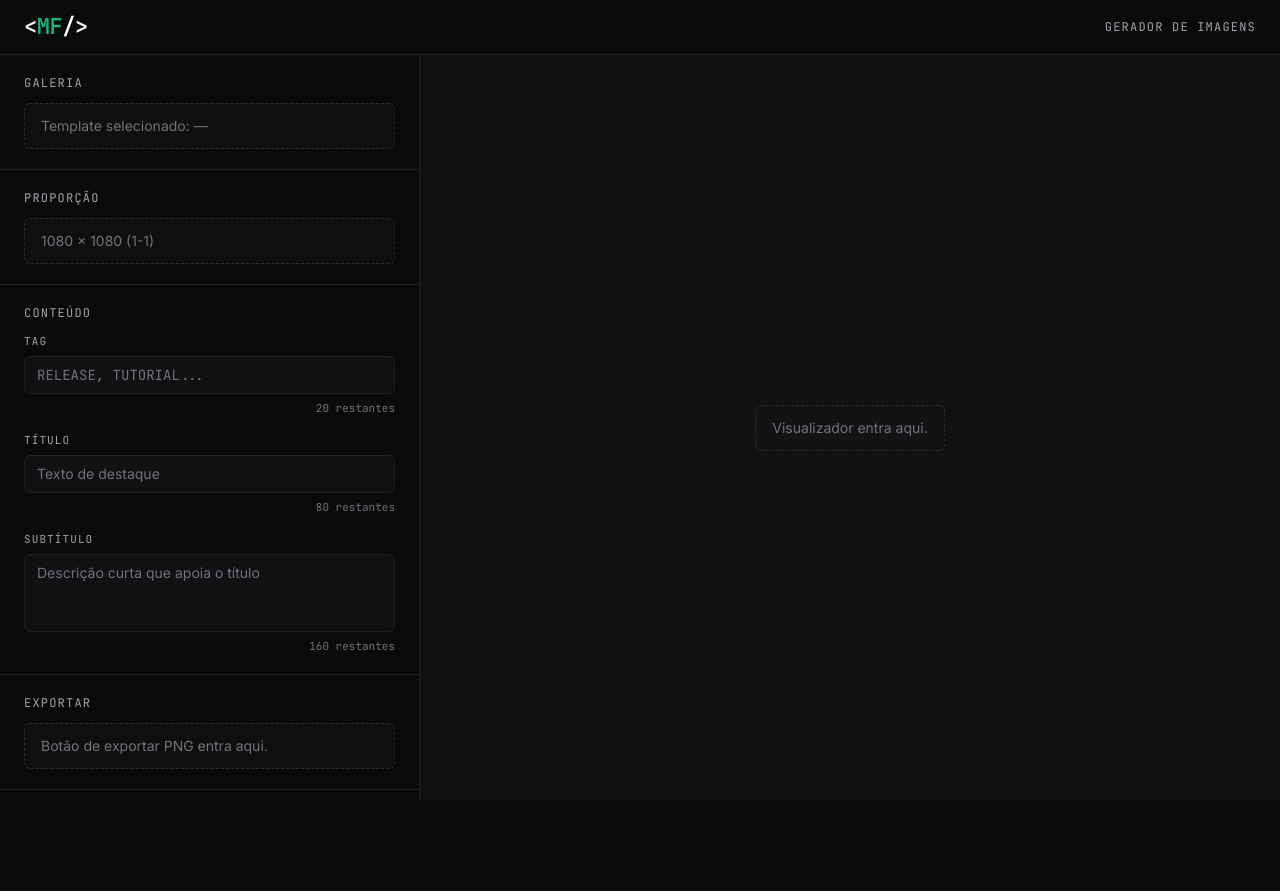
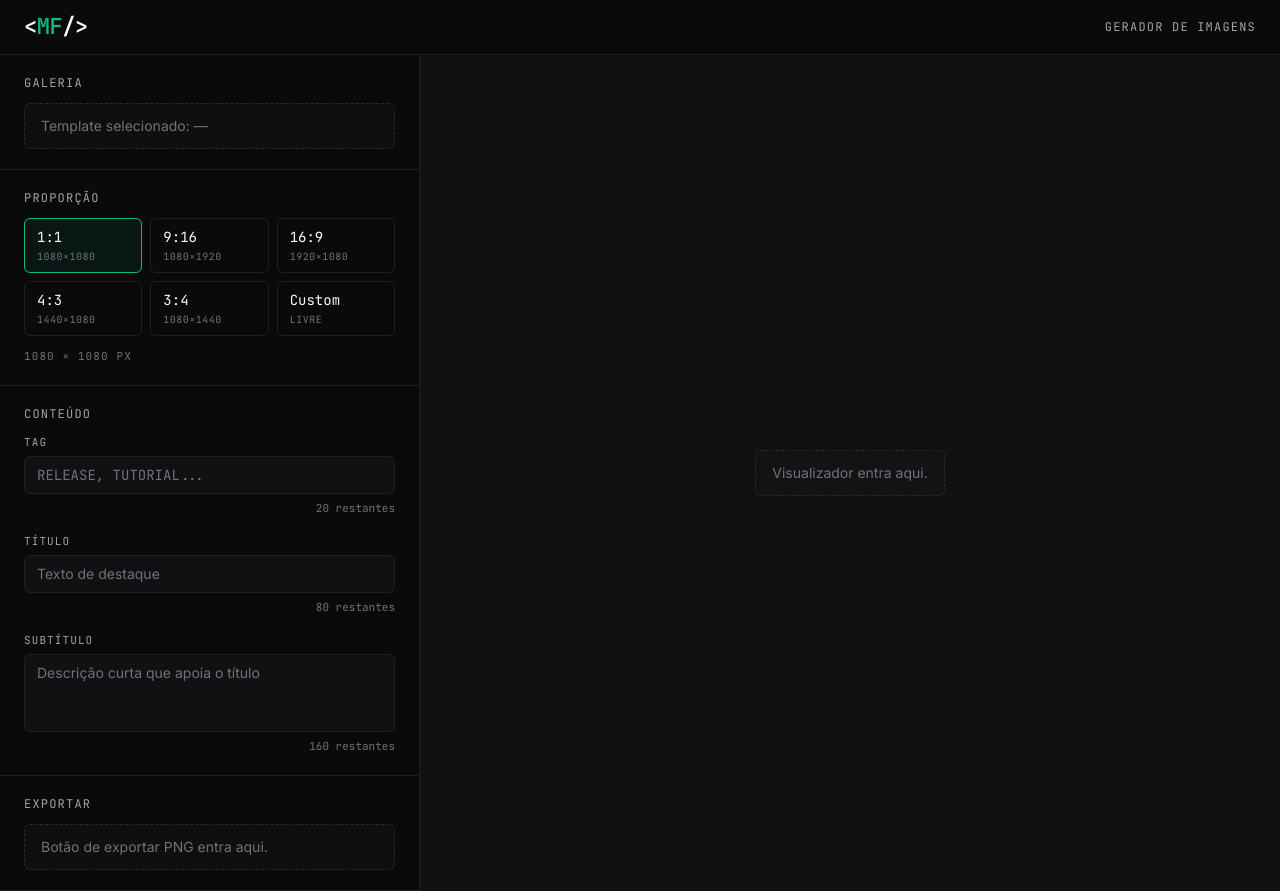
Before and after one commit to Fiuza3/MFGen, a Next.js app: page / in a window 1280 px wide. Before the commit the page ends 800 px from the top, so only its background shows below. Built offline with nearby package versions, Linux system fonts and the light colour scheme.

Commit message:
feat: seletor de proporcao com presets e dimensao custom
Grid com os presets do catalogo mais um botao 'Custom'. Quando custom
esta ativo, dois campos numericos clampados aos limites do catalogo
aparecem. O rodape da secao sempre mostra a dimensao efetiva em pixels.

```diff
--- a/src/app/page.tsx
+++ b/src/app/page.tsx
@@ -3,6 +3,9 @@
 import { Logo } from "@/identidade/Logo";
 import { usarEstadoGerador } from "@/compartilhado/hooks/usarEstadoGerador";
 import { FormularioConteudo } from "@/recursos/editor/componentes/FormularioConteudo";
+import { CamposDimensaoCustom } from "@/recursos/proporcao/componentes/CamposDimensaoCustom";
+import { SeletorProporcao } from "@/recursos/proporcao/componentes/SeletorProporcao";
+import { ID_PROPORCAO_CUSTOM } from "@/recursos/proporcao/tipos";
 
 /**
  * Página única do gerador. Define a estrutura visual em três seções:
@@ -33,9 +36,21 @@ export default function PaginaGerador() {
           </Secao>
 
           <Secao titulo="Proporção">
-            <Espacador
-              descricao={`${estado.dimensao.largura} × ${estado.dimensao.altura} (${estado.idProporcao})`}
-            />
+            <div className="flex flex-col gap-3">
+              <SeletorProporcao
+                selecionado={estado.idProporcao}
+                aoSelecionar={estado.selecionarProporcao}
+              />
+              {estado.idProporcao === ID_PROPORCAO_CUSTOM && (
+                <CamposDimensaoCustom
+                  dimensao={estado.dimensao}
+                  aoMudar={estado.definirDimensao}
+                />
+              )}
+              <span className="font-mono text-[11px] uppercase tracking-widest text-mf-texto-sutil">
+                {estado.dimensao.largura} × {estado.dimensao.altura} px
+              </span>
+            </div>
           </Secao>
 
           <Secao titulo="Conteúdo">
--- /dev/null
+++ b/src/recursos/proporcao/componentes/CamposDimensaoCustom.tsx
@@ -0,0 +1,77 @@
+"use client";
+
+import type { ChangeEvent } from "react";
+
+import {
+  LIMITE_DIMENSAO_MAXIMA,
+  LIMITE_DIMENSAO_MINIMA,
+} from "../catalogo";
+import type { Dimensao } from "../tipos";
+
+type CamposDimensaoCustomProps = {
+  dimensao: Dimensao;
+  aoMudar: (dimensao: Dimensao) => void;
+};
+
+/**
+ * Dois inputs numéricos lado a lado para largura e altura no modo custom.
+ * Valores fora dos limites do catálogo são clampados antes de propagar.
+ */
+export function CamposDimensaoCustom({
+  dimensao,
+  aoMudar,
+}: CamposDimensaoCustomProps) {
+  const aoEditar = (campo: keyof Dimensao) => (evento: ChangeEvent<HTMLInputElement>) => {
+    const bruto = Number(evento.target.value);
+    if (!Number.isFinite(bruto)) {
+      return;
+    }
+    const limitado = Math.min(
+      LIMITE_DIMENSAO_MAXIMA,
+      Math.max(LIMITE_DIMENSAO_MINIMA, Math.round(bruto)),
+    );
+    aoMudar({ ...dimensao, [campo]: limitado });
+  };
+
+  return (
+    <div className="grid grid-cols-2 gap-2">
+      <CampoNumero
+        rotulo="Largura"
+        valor={dimensao.largura}
+        aoMudar={aoEditar("largura")}
+      />
+      <CampoNumero
+        rotulo="Altura"
+        valor={dimensao.altura}
+        aoMudar={aoEditar("altura")}
+      />
+    </div>
+  );
+}
+
+function CampoNumero({
+  rotulo,
+  valor,
+  aoMudar,
+}: {
+  rotulo: string;
+  valor: number;
+  aoMudar: (evento: ChangeEvent<HTMLInputElement>) => void;
+}) {
+  return (
+    <label className="flex flex-col gap-1.5">
+      <span className="font-mono text-[11px] uppercase tracking-widest text-mf-texto-secundario">
+        {rotulo}
+      </span>
+      <input
+        type="number"
+        min={LIMITE_DIMENSAO_MINIMA}
+        max={LIMITE_DIMENSAO_MAXIMA}
+        step={1}
+        value={valor}
+        onChange={aoMudar}
+        className="font-mono bg-mf-superficie border border-mf-borda rounded-md px-3 py-2 text-sm text-mf-texto focus:outline-none focus:border-mf-accent transition-colors"
+      />
+    </label>
+  );
+}
--- /dev/null
+++ b/src/recursos/proporcao/componentes/SeletorProporcao.tsx
@@ -0,0 +1,67 @@
+"use client";
+
+import { proporcoes } from "../catalogo";
+import { ID_PROPORCAO_CUSTOM, type IdProporcao } from "../tipos";
+
+type SeletorProporcaoProps = {
+  selecionado: IdProporcao;
+  aoSelecionar: (id: IdProporcao) => void;
+};
+
+/**
+ * Mostra os presets de proporção como botões em grade e uma opção
+ * extra "Custom" para entrar com dimensões livres.
+ */
+export function SeletorProporcao({
+  selecionado,
+  aoSelecionar,
+}: SeletorProporcaoProps) {
+  return (
+    <div className="grid grid-cols-3 gap-2">
+      {proporcoes.map((proporcao) => (
+        <BotaoProporcao
+          key={proporcao.id}
+          ativo={selecionado === proporcao.id}
+          rotulo={proporcao.rotulo}
+          descricao={`${proporcao.dimensaoPadrao.largura}×${proporcao.dimensaoPadrao.altura}`}
+          aoClicar={() => aoSelecionar(proporcao.id)}
+        />
+      ))}
+      <BotaoProporcao
+        ativo={selecionado === ID_PROPORCAO_CUSTOM}
+        rotulo="Custom"
+        descricao="livre"
+        aoClicar={() => aoSelecionar(ID_PROPORCAO_CUSTOM)}
+      />
+    </div>
+  );
+}
+
+function BotaoProporcao({
+  ativo,
+  rotulo,
+  descricao,
+  aoClicar,
+}: {
+  ativo: boolean;
+  rotulo: string;
+  descricao: string;
+  aoClicar: () => void;
+}) {
+  const borda = ativo
+    ? "border-mf-accent bg-mf-accent-sutil/20"
+    : "border-mf-borda hover:border-mf-borda-forte";
+
+  return (
+    <button
+      type="button"
+      onClick={aoClicar}
+      className={`${borda} rounded-md border px-3 py-2 text-left transition-colors`}
+    >
+      <span className="block font-mono text-sm text-mf-texto">{rotulo}</span>
+      <span className="block font-mono text-[10px] uppercase tracking-wider text-mf-texto-sutil mt-0.5">
+        {descricao}
+      </span>
+    </button>
+  );
+}
```
